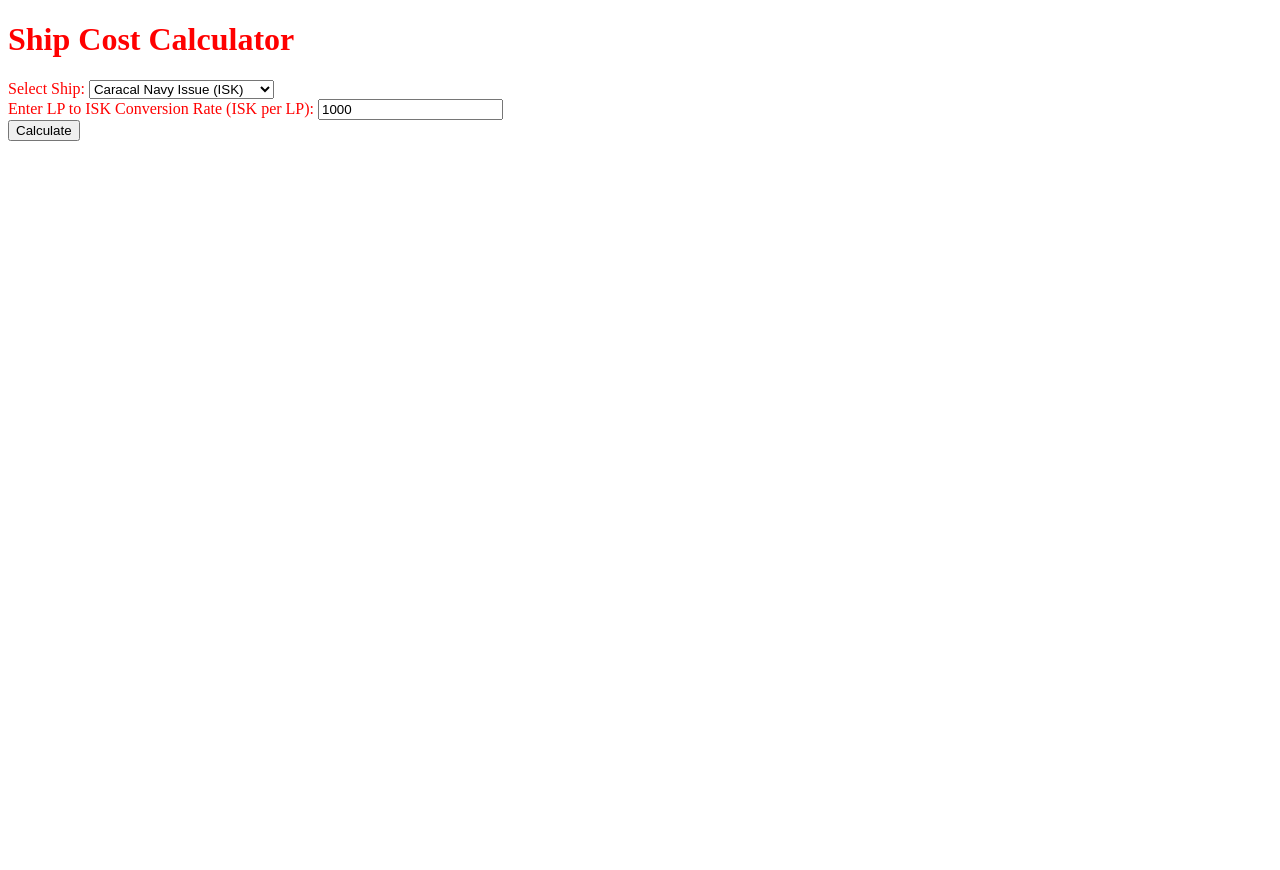
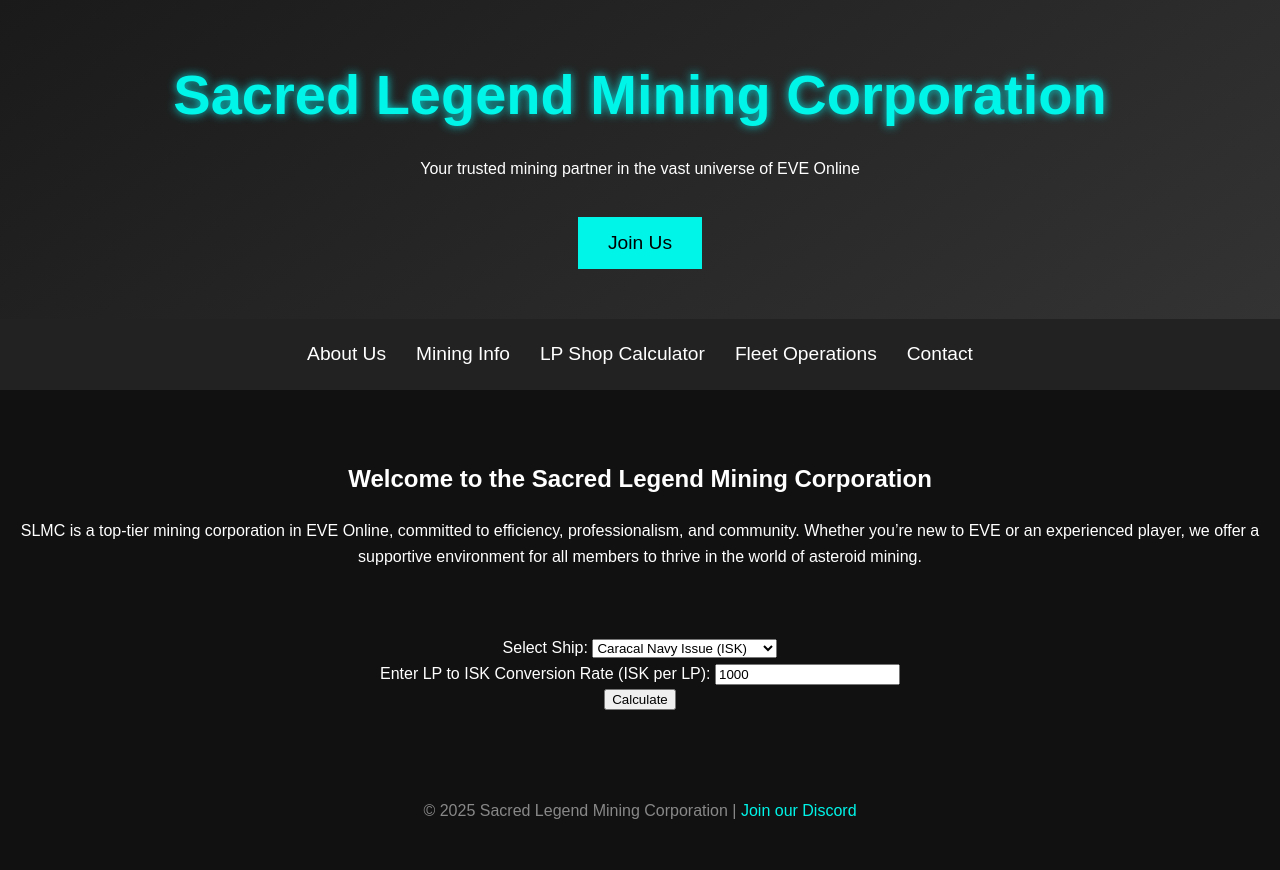
Before and after one commit to JBratvold/SLMC, a Flask app: page / in a window 1280 px wide. Before the commit the page ends 141 px from the top, so only its background shows below. Run offline with Flask 3, Linux system fonts and the light colour scheme.

Commit message:
Basic index page

```diff
--- a/templates/index.html
+++ b/templates/index.html
@@ -1,9 +1,6 @@
 <!DOCTYPE html>
 <html lang="en">
 <head>
-    <title>SLMC</title>
-
-    <!-- Meta's -->
     <meta charset="UTF-8" />
     <meta name="viewport" content="width=device-width, initial-scale=1.0" />
     <meta name="author" content="JBratvold" />
@@ -15,7 +12,7 @@
     <meta property="og:url" content="https://slmc.onrender.com/" />
     <meta property="og:site_name" content="slmc.onrender.com" />
 
-    <!-- TWITTER META'S -->
+    <!-- Twitter Meta Tags -->
     <meta name="twitter:card" content="summary_large_image">
     <meta property="twitter:domain" content="slmc.onrender.com">
     <meta property="twitter:url" content="https://slmc.onrender.com/">
@@ -23,19 +20,109 @@
     <meta name="twitter:description" content="Official corporation website.">
     <meta name="twitter:image" content="https://slmc.onrender.com/static/img/logo.png">
 
-
-    <!-- My Links -->
+    <!-- Links -->
     <link rel="icon" type="image/png" href="static/img/logo.png"/>
     <link rel="stylesheet" href="static/css/general.css"/>
 
-  <style>
+    <title>SLMC</title>
 
-  </style>
+    <style>
+        body {
+            margin: 0;
+            font-family: Arial, sans-serif;
+            background-color: #111;
+            color: #fff;
+            line-height: 1.6;
+            text-align: center;
+        }
+
+        header {
+            background: linear-gradient(145deg, #1a1a1a, #333);
+            padding: 50px 0;
+            box-shadow: 0px 10px 30px rgba(0, 0, 0, 0.7);
+        }
+
+        header h1 {
+            font-size: 3.5rem;
+            color: #00f5e9; /* Neon blue */
+            margin: 0;
+            text-shadow: 0px 0px 10px rgba(0, 255, 255, 0.8);
+        }
+
+        .cta-button {
+            background-color: #00f5e9;
+            padding: 15px 30px;
+            color: #000;
+            border: none;
+            font-size: 1.2rem;
+            margin-top: 20px;
+            cursor: pointer;
+            transition: 0.3s ease-in-out;
+        }
+
+        .cta-button:hover {
+            background-color: #00b0b0;
+            box-shadow: 0px 0px 15px rgba(0, 255, 255, 1);
+        }
+
+        section {
+            padding: 50px 20px;
+        }
+
+        .navigation {
+            background-color: #222;
+            padding: 20px;
+            display: flex;
+            justify-content: center;
+            gap: 30px;
+        }
+
+        .navigation a {
+            color: #fff;
+            font-size: 1.2rem;
+            text-decoration: none;
+            transition: 0.3s;
+        }
+
+        .navigation a:hover {
+            color: #00f5e9;
+        }
+
+        footer {
+            background-color: #111;
+            color: #888;
+            padding: 30px 20px;
+            margin-top: 40px;
+        }
+
+        footer a {
+            color: #00f5e9;
+            text-decoration: none;
+        }
+    </style>
 </head>
+
 <body>
-  <h1>Ship Cost Calculator</h1>
+    <header>
+        <h1>Sacred Legend Mining Corporation</h1>
+        <p>Your trusted mining partner in the vast universe of EVE Online</p>
+        <button class="cta-button" onclick="window.location.href='recruitment.html'">Join Us</button>
+    </header>
 
-  <form method="POST">
+    <nav class="navigation">
+        <a href="about.html">About Us</a>
+        <a href="mining.html">Mining Info</a>
+        <a href="lp-calculator.html">LP Shop Calculator</a>
+        <a href="fleet-ops.html">Fleet Operations</a>
+        <a href="contact.html">Contact</a>
+    </nav>
+
+    <section>
+        <h2>Welcome to the Sacred Legend Mining Corporation</h2>
+        <p>SLMC is a top-tier mining corporation in EVE Online, committed to efficiency, professionalism, and community. Whether you’re new to EVE or an experienced player, we offer a supportive environment for all members to thrive in the world of asteroid mining.</p>
+    </section>
+
+    <form method="POST">
       <label for="ship">Select Ship:</label>
       <select id="ship" name="ship">
           {% for ship in ships %}
@@ -50,5 +137,9 @@
 
       <button type="submit">Calculate</button>
   </form>
+
+    <footer>
+        <p>© 2025 Sacred Legend Mining Corporation | <a href="https://discord.gg/yourlink" target="_blank">Join our Discord</a></p>
+    </footer>
 </body>
 </html>
```
